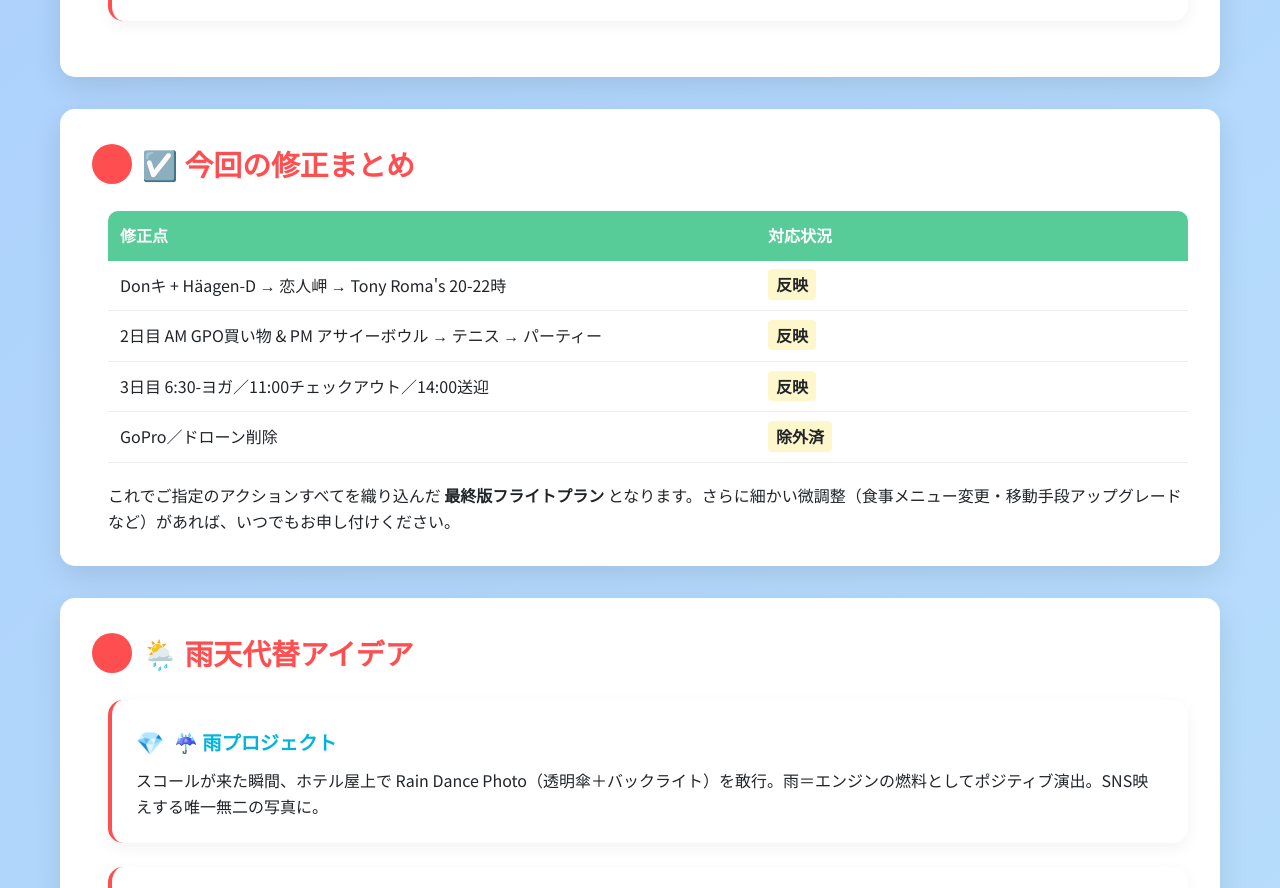
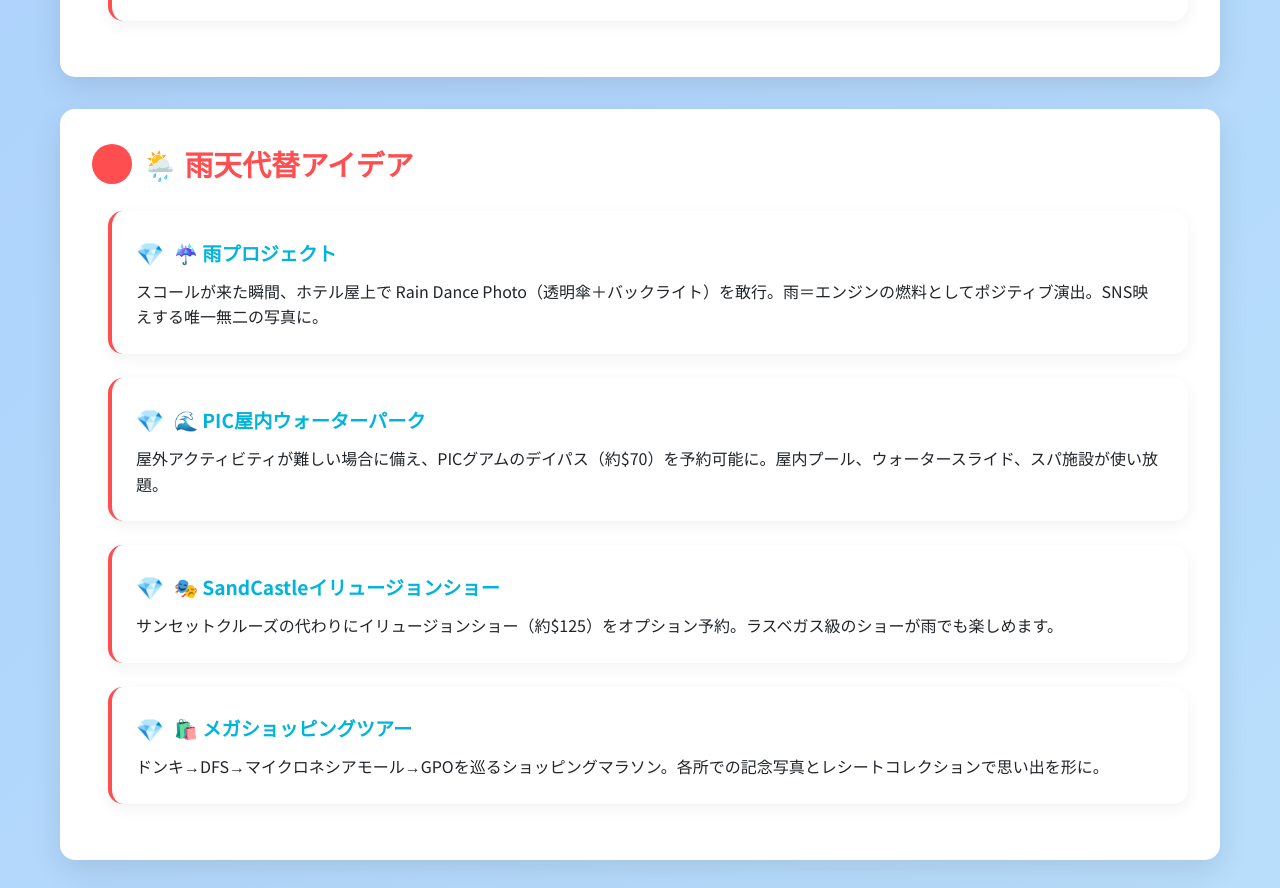
Before and after one commit to Nikka593/guam-, a plain HTML site: page index.html in a window 1280 px wide. Shown: the part 2867-3755 px from the top of the page. Drawn offline with nearby package versions, Linux system fonts and the light colour scheme.

Commit message:
Update index.html

```diff
--- a/index.html
+++ b/index.html
@@ -629,40 +629,6 @@
       </div>
     </div>
 
-    <div class="section" id="modifications">
-      <h2 class="section-title" style="--emoji: '🔄';">☑️ 今回の修正まとめ</h2>
-      <div class="section-content">
-        <table style="width: 100%; border-collapse: collapse; margin-bottom: 20px;">
-          <thead>
-            <tr style="background-color: var(--success); color: white;">
-              <th style="padding: 12px; text-align: left; border-radius: 10px 0 0 0; width: 60%;">修正点</th>
-              <th style="padding: 12px; text-align: left; border-radius: 0 10px 0 0; width: 40%;">対応状況</th>
-            </tr>
-          </thead>
-          <tbody>
-            <tr style="background-color: rgba(255,255,255,0.8);">
-              <td style="padding: 12px; border-bottom: 1px solid #eee;">Donキ + Häagen-D → 恋人岬 → Tony Roma's 20-22時</td>
-              <td style="padding: 12px; border-bottom: 1px solid #eee;"><span class="highlight"><strong>反映</strong></span></td>
-            </tr>
-            <tr style="background-color: rgba(255,255,255,0.9);">
-              <td style="padding: 12px; border-bottom: 1px solid #eee;">2日目 AM GPO買い物 & PM アサイーボウル → テニス → パーティー</td>
-              <td style="padding: 12px; border-bottom: 1px solid #eee;"><span class="highlight"><strong>反映</strong></span></td>
-            </tr>
-            <tr style="background-color: rgba(255,255,255,0.8);">
-              <td style="padding: 12px; border-bottom: 1px solid #eee;">3日目 6:30-ヨガ／11:00チェックアウト／14:00送迎</td>
-              <td style="padding: 12px; border-bottom: 1px solid #eee;"><span class="highlight"><strong>反映</strong></span></td>
-            </tr>
-            <tr style="background-color: rgba(255,255,255,0.9);">
-              <td style="padding: 12px; border-bottom: 1px solid #eee;">GoPro／ドローン削除</td>
-              <td style="padding: 12px; border-bottom: 1px solid #eee;"><span class="highlight"><strong>除外済</strong></span></td>
-            </tr>
-          </tbody>
-        </table>
-
-        <p>これでご指定のアクションすべてを織り込んだ <strong>最終版フライトプラン</strong> となります。さらに細かい微調整（食事メニュー変更・移動手段アップグレードなど）があれば、いつでもお申し付けください。</p>
-      </div>
-    </div>
-
     <div class="section" id="rain">
       <h2 class="section-title" style="--emoji: '☔';">🌦️ 雨天代替アイデア</h2>
       <div class="section-content">
```
